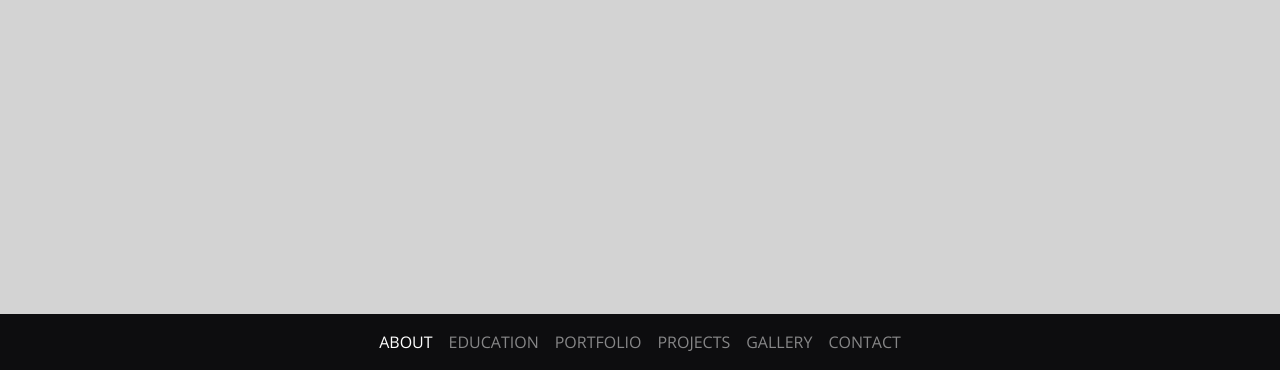
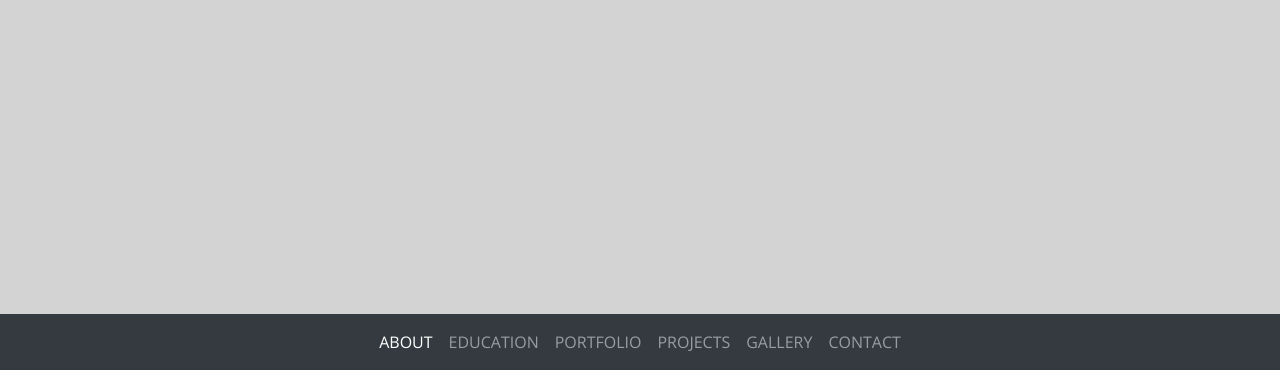
Before and after one commit to ismail-virtualbox/ismail-virtualbox.github.io, a plain HTML site: page index.html in a window 1280 px wide. Shown: the part 486-856 px from the top of the page. Drawn offline with nearby package versions, Linux system fonts and the light colour scheme.

Commit message:
navbar bg-dark added

```diff
--- a/index.html
+++ b/index.html
@@ -40,7 +40,7 @@
       </div>
     </div>
   </section>
-  <nav class="navbar navbar-expand-lg navbar-dark navbar-container">
+  <nav class="navbar navbar-expand-lg navbar-dark bg-dark">
     <button class="navbar-toggler" type="button" data-toggle="collapse" data-target="#navbarSupportedContent" aria-controls="navbarSupportedContent" aria-expanded="false" aria-label="Toggle navigation">
       <span class="navbar-toggler-icon"></span>
     </button>
```
